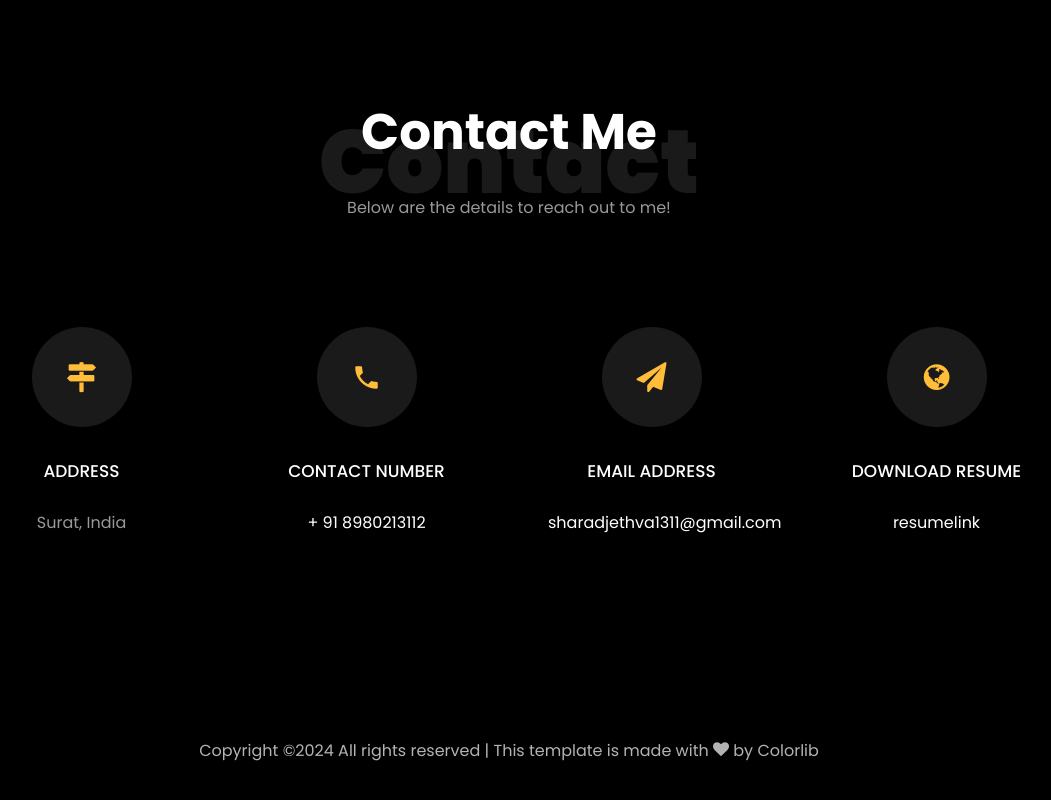
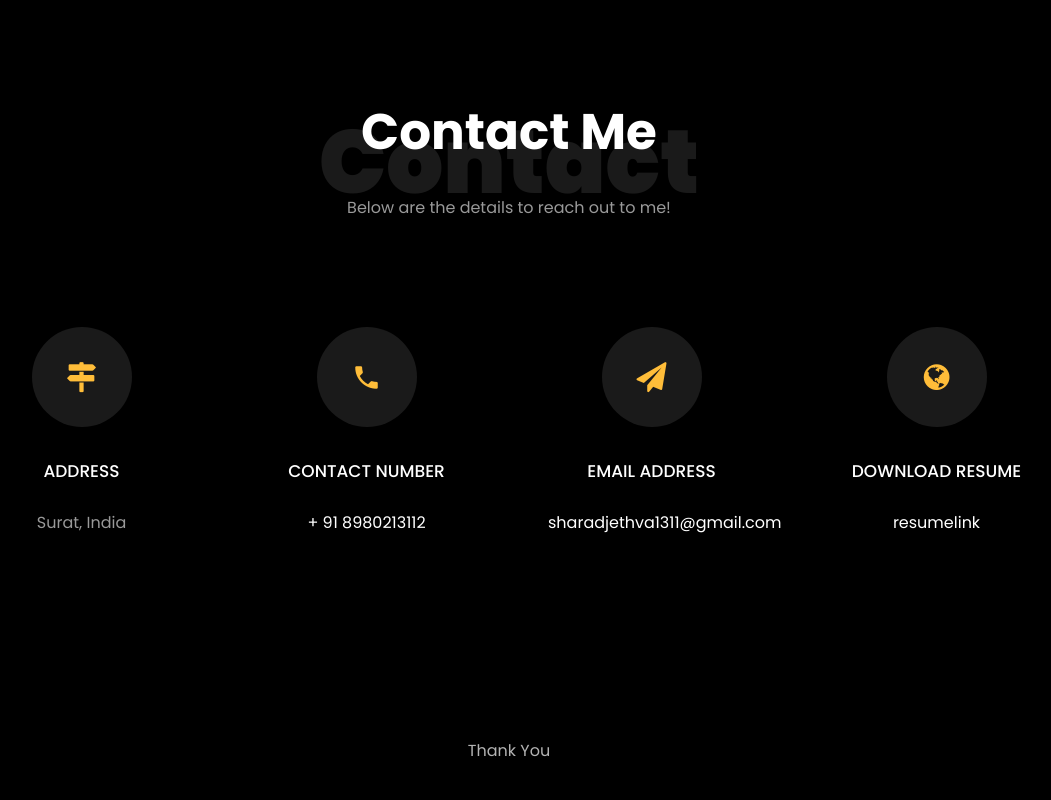
Before and after one commit to sahil-jethva/sahil-jethva-portfolio.github.io, a plain HTML site: page index.html in a window 1280 px wide. Shown: the part 2963-3763 px from the top of the page, without its empty margins (131-1182 px from the left). Drawn offline with Linux system fonts and the light colour scheme; files whose address does not match are found by name.

Commit message:
path changes

```diff
--- a/index.html
+++ b/index.html
@@ -362,7 +362,7 @@
 
     		<div class="row justify-content-center mt-5">
     			<div class="col-md-6 text-center ftco-animate">
-    				<p><a href="C:\Users\shara\Desktop\Jethva - sahil 1311.pdf" class="btn btn-primary py-4 px-5">Download CV</a></p>
+    				<p><a href="docs/Jethva - sahil 1311.pdf" class="btn btn-primary py-4 px-5">Download CV</a></p>
     			</div>
     		</div>
     	</div>
@@ -425,10 +425,7 @@
 		<div class="container">
 		  <div class="row">
 			<div class="col-md-12 text-center">
-
-			  <p><!-- Link back to Colorlib can't be removed. Template is licensed under CC BY 3.0. -->
-	Copyright &copy;<script>document.write(new Date().getFullYear());</script> All rights reserved | This template is made with <i class="icon-heart color-danger" aria-hidden="true"></i> by <a href="https://colorlib.com" target="_blank">Colorlib</a>
-	<!-- Link back to Colorlib can't be removed. Template is licensed under CC BY 3.0. --></p>
+			  <p>Thank You</p>
 			</div>
 		  </div>
 		</div>
```
